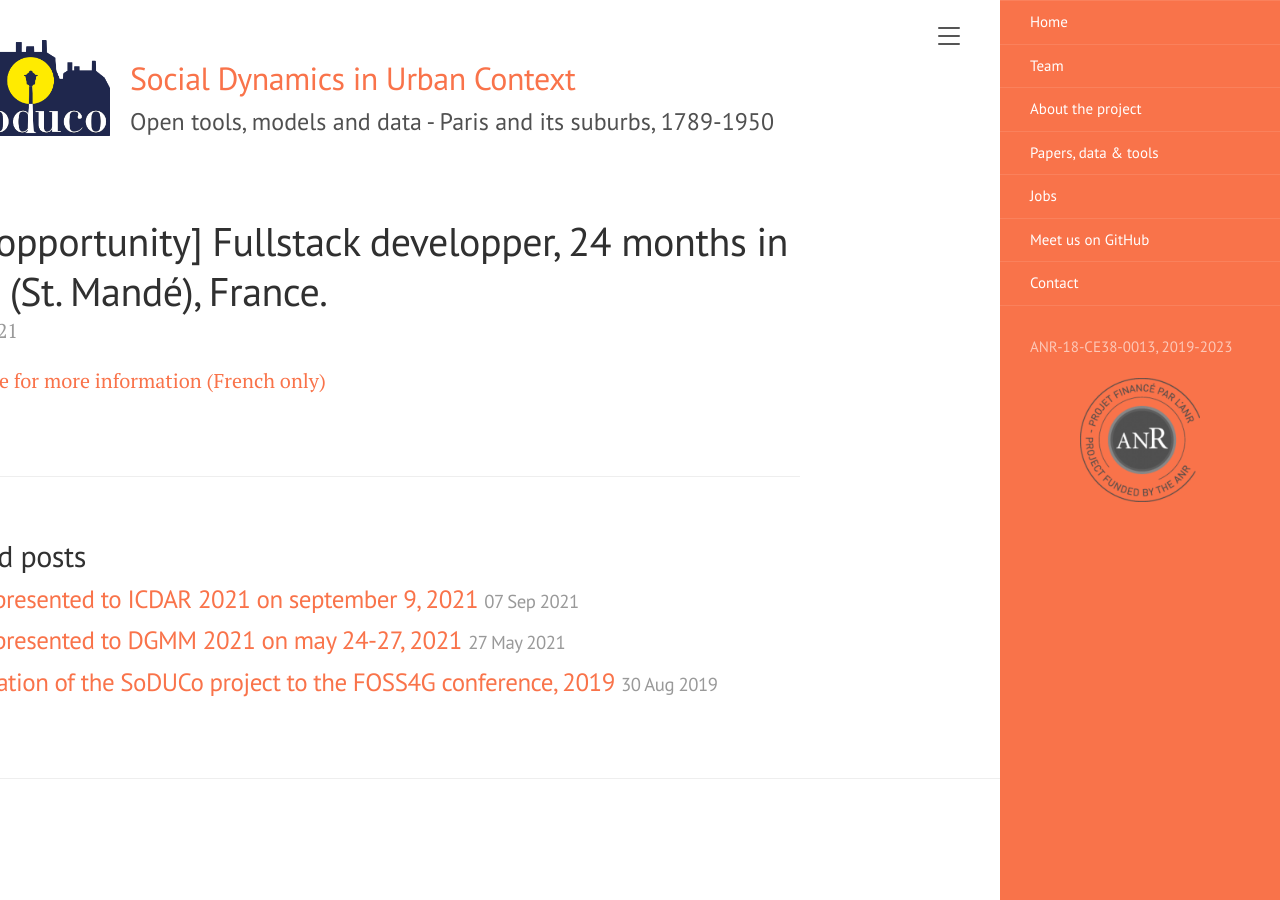
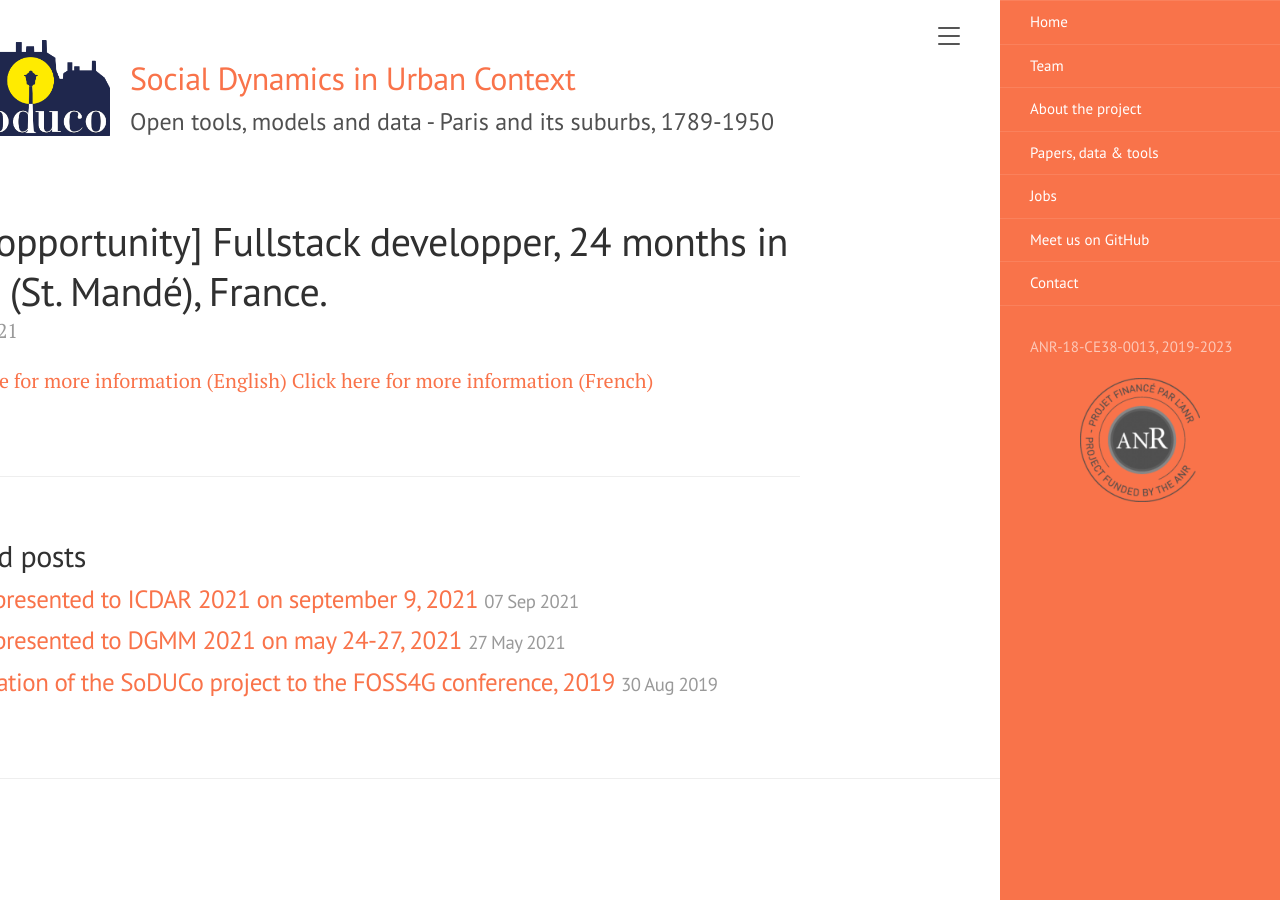
Before and after one commit to soduco/soduco.github.io, a Jekyll site: the page built from _posts/2021-07-23-job_engineer.md, in a window 1280 px wide. Built offline with Jekyll 4.4.1, drawn with Linux system fonts in a browser that asks for light colours.

Commit message:
Update 2021-07-23-job_engineer.md

```diff
--- a/_posts/2021-07-23-job_engineer.md
+++ b/_posts/2021-07-23-job_engineer.md
@@ -3,4 +3,5 @@
 title: "[Job opportunity] Fullstack developper, 24 months in Paris (St. Mandé), France."
 tag: job
 ---
-[Click here for more information (French only)](https://soduco.github.io/static/documents/SoDUCo2021DevelopWebFullstack_en.pdf)
+[Click here for more information (English)](https://soduco.github.io/static/documents/SoDUCo2021DevelopWebFullstack_en.pdf)
+[Click here for more information (French)](https://soduco.github.io/static/documents/SoDUCo2021DevelopWebFullstack.pdf)
```
